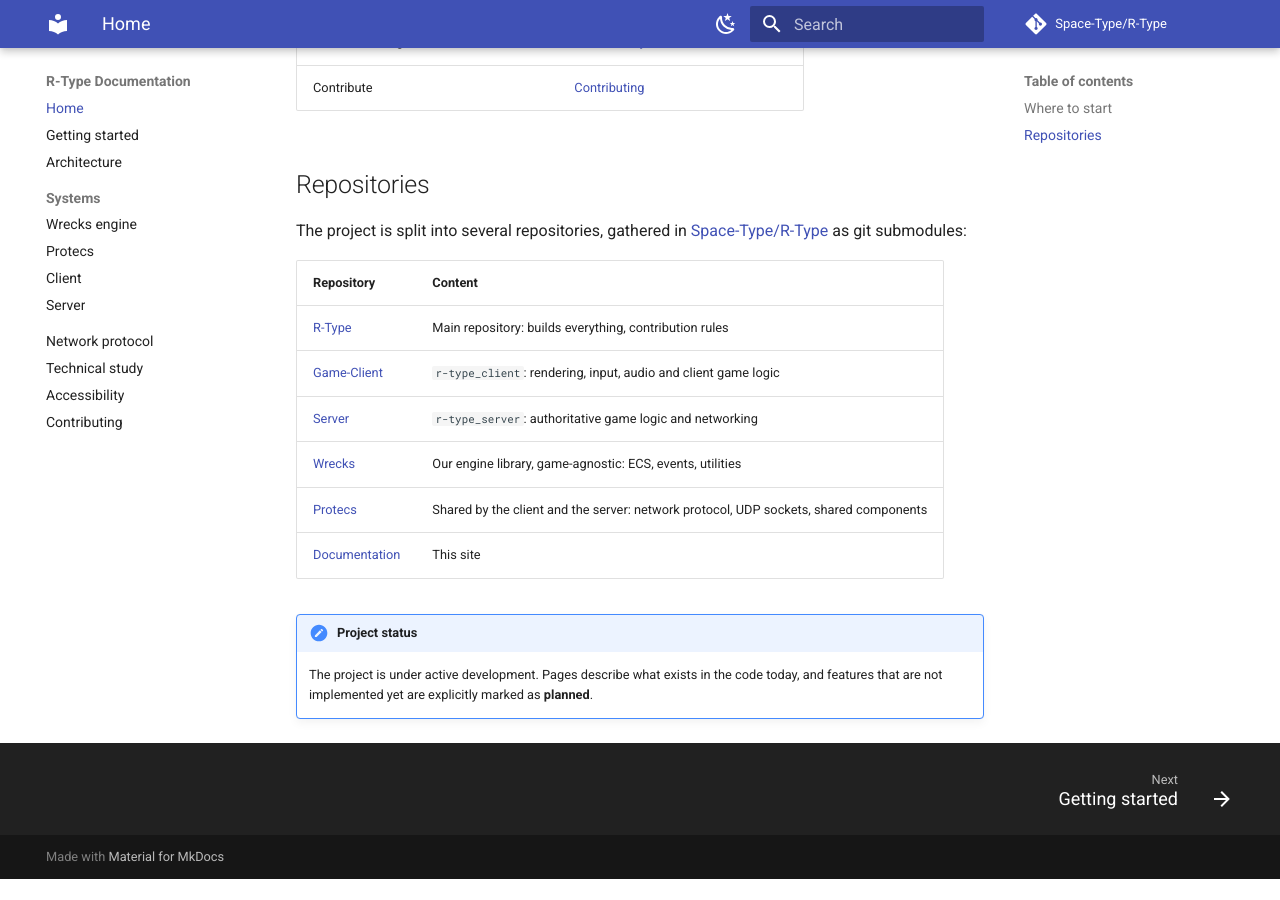
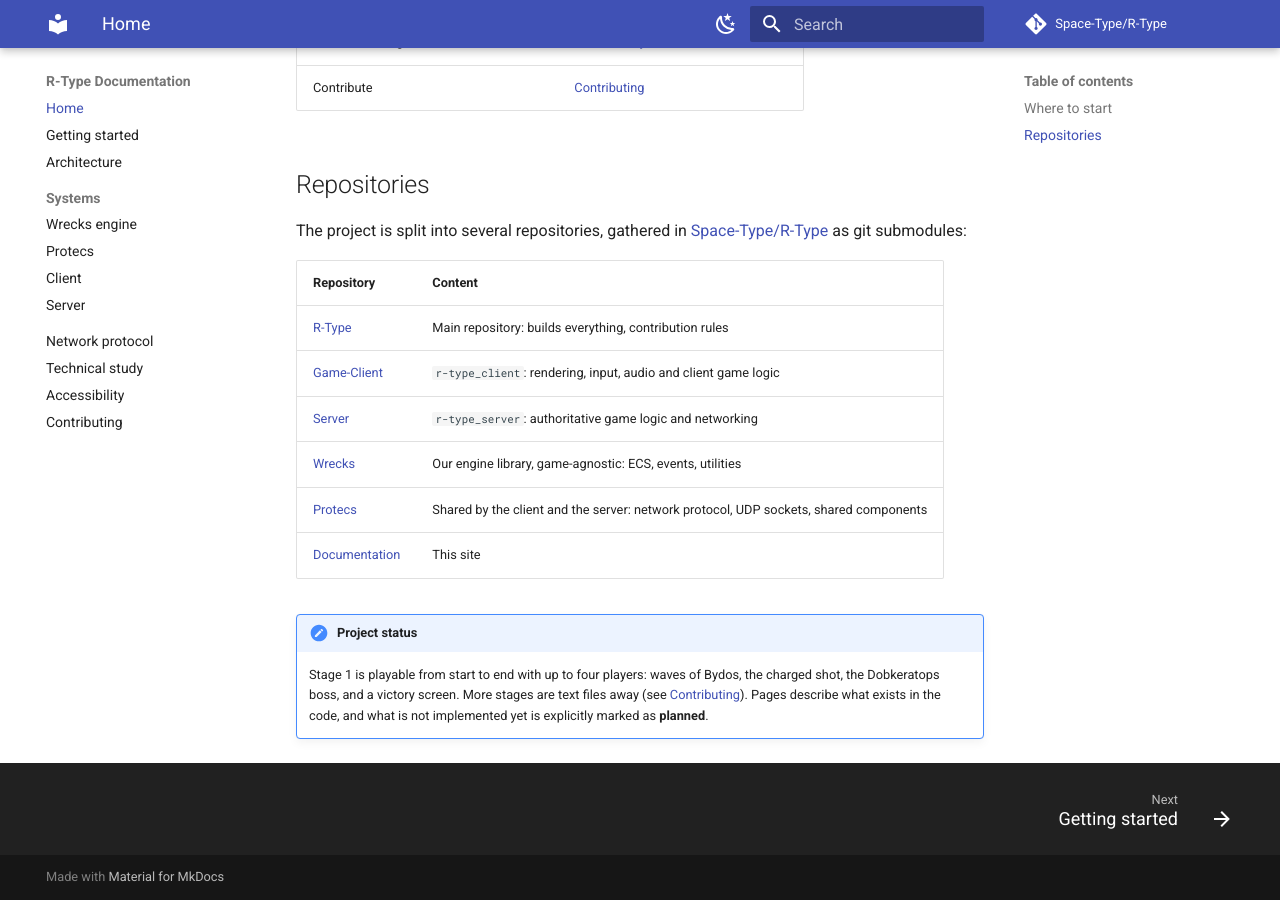
Before and after one commit to Space-Type/Documentation, an MkDocs documentation site: the page built from docs/index.md, in a window 1280 px wide and 900 px high, scrolled down 668 px. Built offline with MkDocs 1.6.1 and Material for MkDocs 9.7.7, drawn with Linux system fonts in a browser that asks for light colours; comment, search, counter and statistics services are not loaded; before the commit the page ends 1547 px from its top, so only the background shows below that.

Commit message:
docs(project): update the project status and mention the benchmarks

```diff
--- a/docs/index.md
+++ b/docs/index.md
@@ -36,6 +36,8 @@ The project is split into several repositories, gathered in
 | [Documentation](https://github.com/Space-Type/Documentation) | This site |
 
 !!! note "Project status"
-    The project is under active development. Pages describe what exists in the
-    code today, and features that are not implemented yet are explicitly marked
-    as **planned**.
+    Stage 1 is playable from start to end with up to four players: waves of
+    Bydos, the charged shot, the Dobkeratops boss, and a victory screen. More
+    stages are text files away (see [Contributing](contributing.md#add-a-stage)).
+    Pages describe what exists in the code, and what is not implemented yet is
+    explicitly marked as **planned**.
```
Also changed, not shown: README.md (+6 -0 lines).
